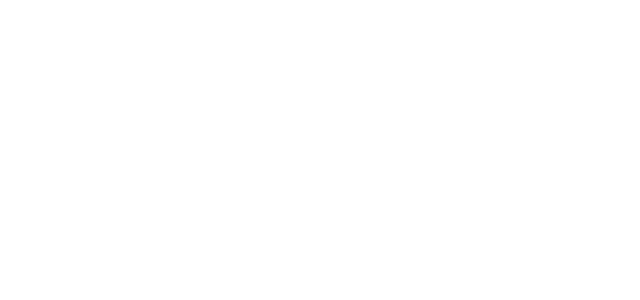
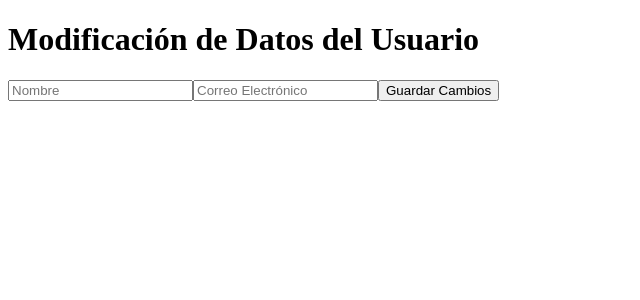
Before and after one commit to CaptDany/Bancojidotas, a React (Create React App) app: page / in a window 1280 px wide. Shown: the top 300 px of the page, without its empty margins (0-640 px from the left). Built offline with nearby package versions, Linux system fonts and the light colour scheme.

Commit message:
first commit

```diff
--- a/src/App.js
+++ b/src/App.js
@@ -1,42 +1,60 @@
-import './App.css';
-import React, { useState } from 'react';
+import React, { useState, useEffect } from 'react';
+import axios from 'axios';
 
-function App() {
+function UserModification() {
+  const [userData, setUserData] = useState({
+    id: '',
+    name: '',
+    email: '',
+    // Otros campos de usuario que necesites modificar
+  });
+
+  useEffect(() => {
+    // Cargar los datos del usuario al montar el componente
+    fetchUserData();
+  }, []);
+
+  const fetchUserData = async () => {
+    try {
+      // Suponiendo que el id del usuario esté disponible en algún contexto
+      const userId = getUserId(); // Esta función debe ser definida para obtener el ID del usuario actual
+      const response = await axios.get(`/api/users/${userId}`);
+      setUserData(response.data);
+    } catch (error) {
+      console.error('Error al obtener los datos del usuario:', error);
+    }
+  };
+
+  const handleInputChange = (event) => {
+    setUserData({
+      ...userData,
+      [event.target.name]: event.target.value
+    });
+  };
+
+  const handleFormSubmit = async (event) => {
+    event.preventDefault();
+    try {
+      const userId = getUserId(); // Obtener el ID del usuario actual
+      await axios.put(`/api/users/${userId}`, userData);
+      // Puedes mostrar un mensaje de éxito o redireccionar a otra página después de la modificación
+      console.log('Datos del usuario modificados con éxito');
+    } catch (error) {
+      console.error('Error al modificar los datos del usuario:', error);
+    }
+  };
+
   return (
-    <div className="App">
-
+    <div>
+      <h1>Modificación de Datos del Usuario</h1>
+      <form onSubmit={handleFormSubmit}>
+        <input type="text" name="name" placeholder="Nombre" value={userData.name} onChange={handleInputChange} required />
+        <input type="email" name="email" placeholder="Correo Electrónico" value={userData.email} onChange={handleInputChange} required />
+        {/* Agrega más campos según las necesidades de tu aplicación */}
+        <button type="submit">Guardar Cambios</button>
+      </form>
     </div>
   );
 }
 
-function Cards(){ //Tarjetas de credito y debito
-  const [accounts, setAccounts] = useState({});
-  const [cards, setCards] = useState({});
-
-  const addCard = (cardNumber, accountNumber) => {
-      if (!(accountNumber in accounts)) {
-          console.log("Account does not exist.");
-      } else if (cardNumber in cards) {
-          console.log("Card already exists.");
-      } else {
-          setCards(prevCards => ({
-              ...prevCards,
-              [cardNumber]: { cardNumber, accountNumber }
-          }));
-          console.log("Card added successfully.");
-      }
-  };
-
-  const deleteCard = (cardNumber) => {
-      if (!(cardNumber in cards)) {
-          console.log("Card does not exist.");
-      } else {
-          const updatedCards = { ...cards };
-          delete updatedCards[cardNumber];
-          setCards(updatedCards);
-          console.log("Card deleted successfully.");
-      }
-  };
-}
-
-export default App;
+export default UserModification;
```
